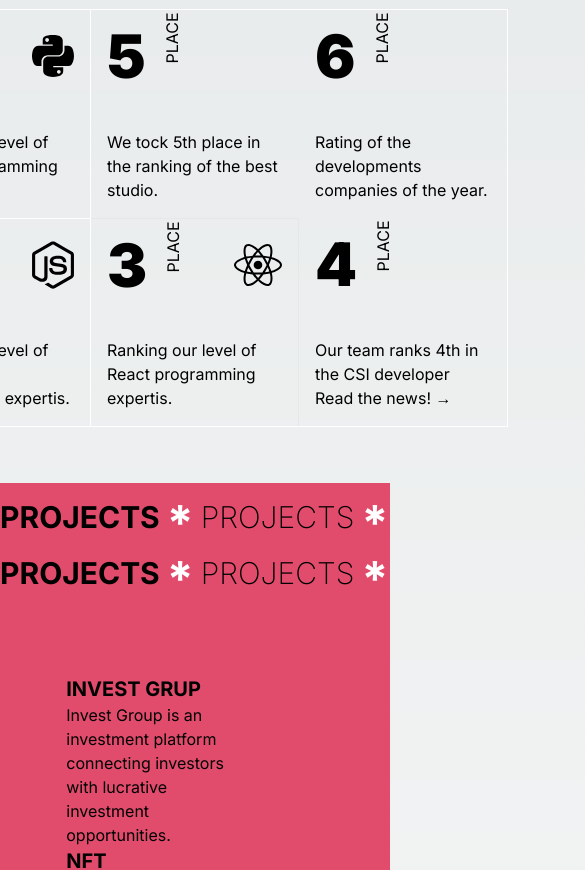
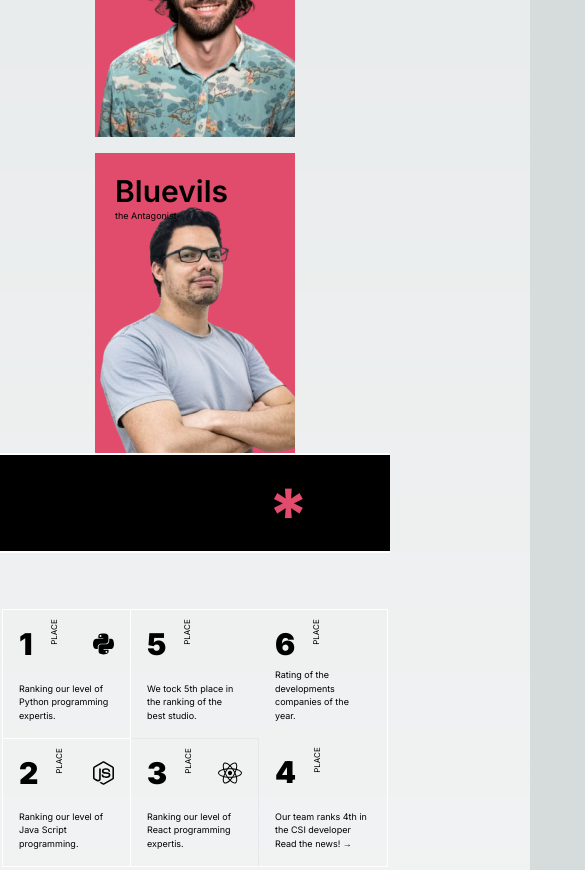
Before and after one commit to Vendaarlia/digital-delivered, a Next.js app: page / in a window 390 px wide. Shown: the part 2040-2910 px from the top of the page, 585 px wide, since content can reach past the window. Built offline with nearby package versions, Linux system fonts and the light colour scheme.

Commit message:
media querry n navbar position

```diff
--- a/src/app/globals.css
+++ b/src/app/globals.css
@@ -33,6 +33,14 @@ body {
     text-wrap: balance;
   }
 }
+
+@media (max-width: 768px) {
+  body {
+  font-size: 9px;
+  overflow-x: hidden;
+  }
+}
+
 /* font style Hero1.tsx */
 
 .txt-line {
--- a/src/components/Brand.tsx
+++ b/src/components/Brand.tsx
@@ -3,7 +3,7 @@ import Image from "next/image";
 export default function Brand() {
     return (
         <>
-        <div className="brand absolute w-[500px] h-[50px] top-[18px] left-[100px] md:left-[150px]">
+        <div className="brand absolute w-[500px] h-[50px] top-[18px] left-[30px] md:left-[150px]">
                 <a href="http://">
                     <h1 className="font-bold text-2xl">Digital Delivered</h1>
                 </a>
--- a/src/components/Hero1.tsx
+++ b/src/components/Hero1.tsx
@@ -13,9 +13,9 @@ export default function Hero1() {
                 <SparklesCore id="tsparticlesfullpage" background="transparent" minSize={0.6} maxSize={1.4} particleDensity={50} className="w-full h-full" particleColor="#fff" />
             </div>
             <div className="wrap w-screen h-full m-0 top-0 flex justify-center items-center">
-                <div className="absolute top-60 md:top-72"><h1 className="txt-line text-[7rem] md:text-9xl text-black font-bold text-center leading-none">DIGITAL. <br />DELIVERED.</h1></div>
+                <div className="absolute top-60 md:top-72"><h1 className="txt-line text-[5rem] md:text-9xl text-black font-bold text-center leading-none">DIGITAL. <br />DELIVERED.</h1></div>
                 <Image className="absolute grayscale justify-center align-middle" src="/images/hero2.png" alt="" width={900} height={500} />
-                <div className="absolute top-60 md:top-72"><h1 className="txt-fill pt-[0.9rem] pl-[0.9rem] text-[7rem] md:text-9xl text-white font-bold text-center leading-none">DIGITAL. <br />DELIVERED.</h1></div>
+                <div className="absolute top-60 md:top-72"><h1 className="txt-fill pt-[0.9rem] pl-[0.9rem] text-[5rem] md:text-9xl text-white font-bold text-center leading-none">DIGITAL. <br />DELIVERED.</h1></div>
                 <motion.div whileHover={{ scale: 1.5 }} transition={{ type: "spring", stiffness: 400, damping: 10 }} drag dragConstraints={{ left: 50, right: 50, top: 10, bottom: 10 }} dragTransition={{ bounceStiffness: 600, bounceDamping: 10 }} className="circle z-50 absolute top-[20.4rem] md:top-[24.2rem] right-[116px] md:right-[444px] h-8 w-8 rounded-full border-[#e14c6c] border-2 "></motion.div>
             </div>
             <div className="selogan text-center">
--- a/src/components/MenuToggle.tsx
+++ b/src/components/MenuToggle.tsx
@@ -15,7 +15,7 @@ const Path = (props: SVGMotionProps<SVGPathElement>) => (
 );
 
 export const MenuToggle = ({ toggle }: { toggle: () => void }) => (
-  <button className="btn-toggle w-[40px] h-[40px] flex items-center justify-center bg-[#e14c6c] cursor-pointer absolute top-[18px] right-[100px] md:right-[150px] z-[999] rounded-[50%] " onClick={toggle}>
+  <button className="btn-toggle w-[40px] h-[40px] flex items-center justify-center bg-[#e14c6c] cursor-pointer absolute top-[18px] right-[30px] md:right-[150px] z-[999] rounded-[50%] " onClick={toggle}>
     <svg width="20" height="20" viewBox="0 0 20 20">
       <Path
         variants={{
--- a/src/components/Navigation.tsx
+++ b/src/components/Navigation.tsx
@@ -13,7 +13,7 @@ const variants = {
 };
 
 export const Navigation = () => (
-  <motion.ul className="flex flex-col items-center justify-center text-2xl m-0 p-[25px] z-[980] absolute top-[100px] w-[150px]" variants={variants}>
+  <motion.ul className="flex flex-col items-center justify-center text-2xl m-0 p-[25px] z-[980] absolute top-[100px] w-[230px]" variants={variants}>
     {itemIds.map(i => (
       <MenuItem i={i} key={i} />
     ))}
--- a/src/components/Team.tsx
+++ b/src/components/Team.tsx
@@ -16,7 +16,7 @@ export default function Team() {
     return (
         <>
         <section className="w-screen">
-        <motion.div className="wrap-img pt-20 mt-24 flex justify-center gap-4"
+        <motion.div className="wrap-img pt-20 mt-24 max-sm:flex-col flex justify-center items-center gap-4"
             initial="initial"
             animate="initial"
             whileHover="animate"
--- a/src/components/Timeline.tsx
+++ b/src/components/Timeline.tsx
@@ -9,78 +9,78 @@ export default function Timeline() {
         <section className="w-screen flex justify-center items-center">
             <div className="wrap border border-white m-14">
                 <div className="row flex">
-                    <div className="box border-white border-r-[1px] w-52 h-52 p-2 ">
+                    <div className="box border-white border-r-[1px] md:w-52 md:h-52 w-32 h-32 p-2 ">
                         <div className="hovEff h-full hover:bg-[#e14c6c] p-2 flex flex-col justify-between">
                             <div className="big flex justify-between items-center">
                                 <div className="numb flex">
-                                    <h1 className="text-6xl font-black">1</h1>
-                                    <p className="rotate-[270deg] text-base max-w-fit max-h-fit">PLACE</p>
+                                    <h1 className="md:text-6xl text-3xl font-black">1</h1>
+                                    <p className="rotate-[270deg] text-[8px] ml-2 md:text-base max-w-fit max-h-fit">PLACE</p>
                                 </div>
-                                <FontAwesomeIcon className="h-12" icon={faPython} />
+                                <FontAwesomeIcon className="md:h-12 h-6" icon={faPython} />
                             </div>
-                            <p>Ranking our level of Python programming expertis.</p>
+                            <p className="text-[9px] md:text-base">Ranking our level of Python programming expertis.</p>
                         </div>
                     </div>
-                    <div className="box w-52 h-52 p-2 ">
+                    <div className="box md:w-52 md:h-52 w-32 h-32 p-2 ">
                         <div className="hovEff h-full hover:bg-[#e14c6c] p-2 flex flex-col justify-between">
                             <div className="big flex justify-between items-center">
                                 <div className="numb flex">
-                                    <h1 className="text-6xl font-black">5</h1>
-                                    <p className="rotate-[270deg] text-base max-w-fit max-h-fit">PLACE</p>
+                                    <h1 className="md:text-6xl text-3xl font-black">5</h1>
+                                    <p className="rotate-[270deg] text-[8px] ml-2 md:text-base max-w-fit max-h-fit">PLACE</p>
                                 </div>
                                 {/*<FontAwesomeIcon className="h-12" icon={faPython} />*/}
                             </div>
-                            <p>We tock 5th place in the ranking of the best studio.</p>
+                            <p className="text-[9px] md:text-base">We tock 5th place in the ranking of the best studio.</p>
                         </div>
                     </div>
-                    <div className="box w-52 h-52 p-2 ">
+                    <div className="box md:w-52 md:h-52 w-32 h-32 p-2 ">
                         <div className="hovEff h-full hover:bg-[#e14c6c] p-2 flex flex-col justify-between">
                             <div className="big flex justify-between items-center">
                                 <div className="numb flex">
-                                    <h1 className="text-6xl font-black">6</h1>
-                                    <p className="rotate-[270deg] text-base max-w-fit max-h-fit">PLACE</p>
+                                    <h1 className="md:text-6xl text-3xl font-black">6</h1>
+                                    <p className="rotate-[270deg] text-[8px] ml-2 md:text-base max-w-fit max-h-fit">PLACE</p>
                                 </div>
                                 {/*<FontAwesomeIcon className="h-12" icon={faPython} />*/}
                             </div>
-                            <p>Rating of the developments companies of the year.</p>
+                            <p className="text-[9px] md:text-base">Rating of the developments companies of the year.</p>
                         </div>
                     </div>
                 </div>
                 <div className="row flex">
-                    <div className="box border-white border-r-[1px] border-t-[1px] w-52 h-52 p-2 ">
+                    <div className="box border-white border-r-[1px] border-t-[1px] md:w-52 md:h-52 w-32 h-32 p-2 ">
                         <div className="hovEff h-full hover:bg-[#e14c6c] p-2 flex flex-col justify-between">
                             <div className="big flex justify-between items-center">
                                 <div className="numb flex">
-                                    <h1 className="text-6xl font-black">2</h1>
-                                    <p className="rotate-[270deg] text-base max-w-fit max-h-fit">PLACE</p>
+                                    <h1 className="md:text-6xl text-3xl font-black">2</h1>
+                                    <p className="rotate-[270deg] text-[8px] ml-2 md:text-base max-w-fit max-h-fit">PLACE</p>
                                 </div>
-                                <FontAwesomeIcon className="h-12" icon={faNodeJs} />
+                                <FontAwesomeIcon className="md:h-12 h-6 " icon={faNodeJs} />
                             </div>
-                            <p>Ranking our level of Java Script programming expertis.</p>
+                            <p className="text-[9px] md:text-base">Ranking our level of Java Script programming.</p>
                         </div>
                     </div>
-                    <div className="box w-52 h-52 p-2 border-r-[1px] border-t-[1px] ">
+                    <div className="box md:w-52 md:h-52 w-32 h-32 p-2 border-r-[1px] border-t-[1px] ">
                         <div className="hovEff h-full hover:bg-[#e14c6c] p-2 flex flex-col justify-between">
                             <div className="big flex justify-between items-center">
                                 <div className="numb flex">
-                                    <h1 className="text-6xl font-black">3</h1>
-                                    <p className="rotate-[270deg] text-base max-w-fit max-h-fit">PLACE</p>
+                                    <h1 className="md:text-6xl text-3xl font-black">3</h1>
+                                    <p className="rotate-[270deg] text-[8px] ml-2 md:text-base max-w-fit max-h-fit">PLACE</p>
                                 </div>
-                                <FontAwesomeIcon className="h-12" icon={faReact} />
+                                <FontAwesomeIcon className="md:h-12 h-6" icon={faReact} />
                             </div>
-                            <p>Ranking our level of React programming expertis.</p>
+                            <p className="text-[9px] md:text-base">Ranking our level of React programming expertis.</p>
                         </div>
                     </div>
-                    <div className="box w-52 h-52 p-2 ">
+                    <div className="box md:w-52 md:h-52 w-32 h-32 p-2 ">
                         <div className="hovEff h-full hover:bg-[#e14c6c] p-2 flex flex-col justify-between">
                             <div className="big flex justify-between items-center">
                                 <div className="numb flex">
-                                    <h1 className="text-6xl font-black">4</h1>
-                                    <p className="rotate-[270deg] text-base max-w-fit max-h-fit">PLACE</p>
+                                    <h1 className="md:text-6xl text-3xl font-black">4</h1>
+                                    <p className="rotate-[270deg] text-[8px] ml-2 md:text-base max-w-fit max-h-fit">PLACE</p>
                                 </div>
                                 {/*<FontAwesomeIcon className="h-12" icon={faReact} />*/}
                             </div>
-                            <p>Our team ranks 4th in the CSI developer <a className="hover:line-through " href="">Read the news! &rarr;</a></p>
+                            <p className="text-[9px] md:text-base">Our team ranks 4th in the CSI developer <a className="hover:line-through " href="">Read the news! &rarr;</a></p>
                         </div>
                     </div>
                 </div>
```
Also changed, not shown: src/components/MenuItem.tsx (+5 -5 lines).
